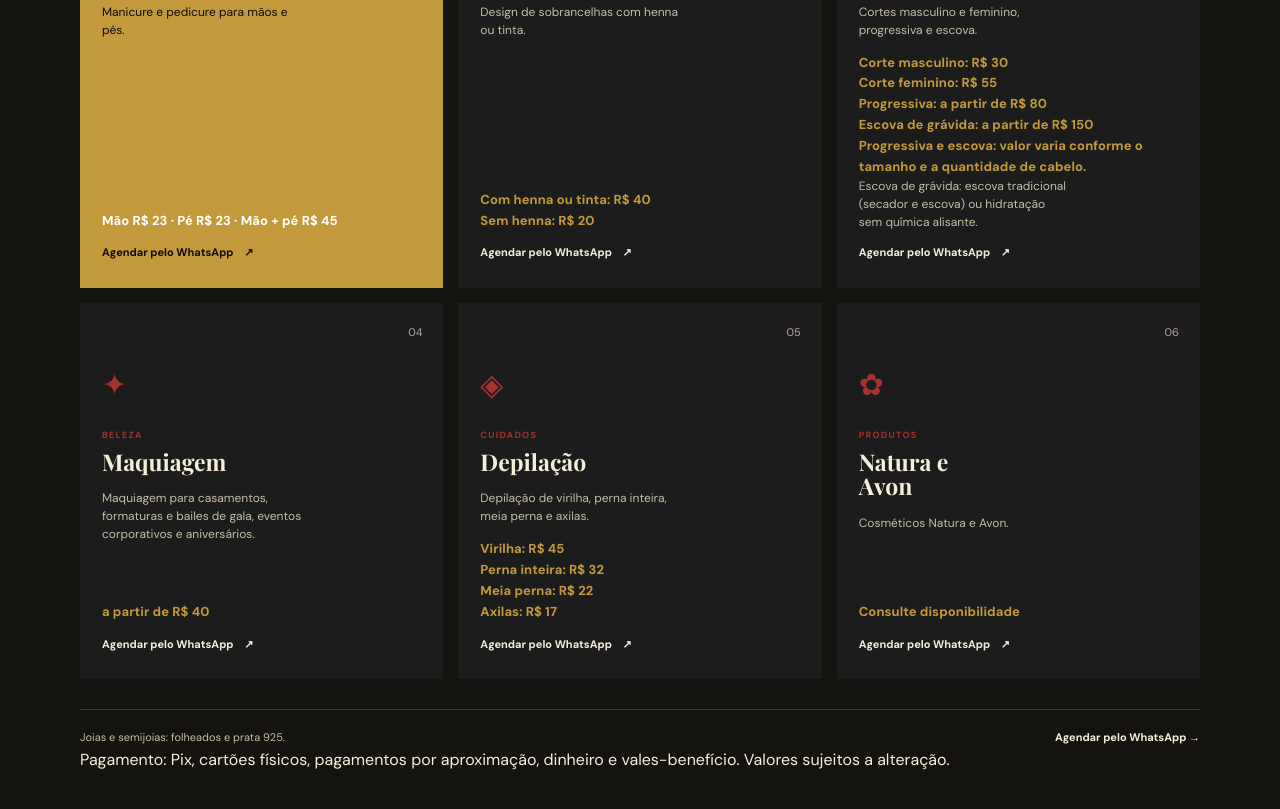
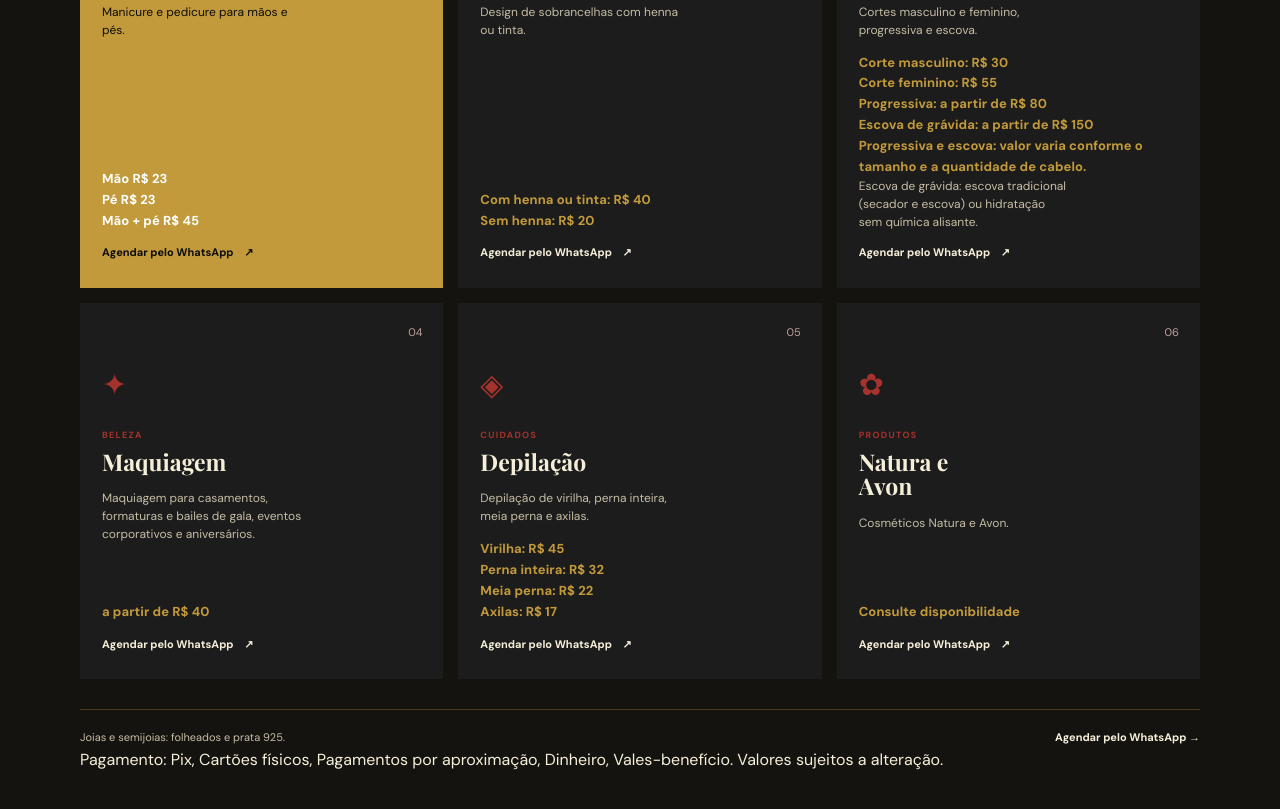
Before and after one commit to italogomes345/salao-edmais, a plain HTML site: page index.html in a window 1280 px wide. Shown: the part 2164-2973 px from the top of the page. Drawn offline with nearby package versions, Linux system fonts and the light colour scheme.

Commit message:
Centraliza preços em arquivo JSON

```diff
--- a/index.html
+++ b/index.html
@@ -101,24 +101,24 @@
       <section class="section services-section" id="servicos">
         <div class="container"><div class="section-heading"><div><p class="eyebrow"><span class="eyebrow-line"></span> O que fazemos</p><h2>Serviços para realçar<br /><em>quem você é.</em></h2></div><p class="section-intro">Confira os serviços disponíveis e escolha o que deseja agendar.</p></div>
           <div class="services-grid">
-            <article class="service-card featured"><div class="service-number">01</div><div class="service-icon">♡</div><small class="service-category">Unhas</small><h3>Manicure e<br />Pedicure</h3><p>Manicure e pedicure para mãos e pés. <!-- PREENCHER: informar o que cada serviço inclui. --></p><span class="service-price">Mão R$ 23 · Pé R$ 23 · Mão + pé R$ 45</span><a data-whatsapp-link data-whatsapp-message="Olá! Gostaria de agendar manicure e/ou pedicure pelo SalãoEdmais." href="https://wa.me/5531982954114" aria-label="Agendar manicure ou pedicure pelo WhatsApp">Agendar pelo WhatsApp <span>↗</span></a></article>
-            <article class="service-card"><div class="service-number">02</div><div class="service-icon">✧</div><small class="service-category">Olhar</small><h3>Design de<br />Sobrancelhas</h3><p>Design de sobrancelhas com henna ou tinta. <!-- PREENCHER: informar o que está incluído no design. --></p><span class="service-price">Com henna ou tinta: R$ 40<br />Sem henna: R$ 20</span><a data-whatsapp-link data-whatsapp-message="Olá! Gostaria de agendar design de sobrancelhas pelo SalãoEdmais." href="https://wa.me/5531982954114" aria-label="Agendar design de sobrancelhas pelo WhatsApp">Agendar pelo WhatsApp <span>↗</span></a></article>
-            <article class="service-card"><div class="service-number">03</div><div class="service-icon">◌</div><small class="service-category">Cabelos</small><h3>Cortes e<br />Progressivas</h3><p>Cortes masculino e feminino, progressiva e escova. <!-- PREENCHER: explicar o que cada serviço inclui. --></p><span class="service-price">Corte masculino: R$ 30<br />Corte feminino: R$ 55<br />Progressiva: a partir de R$ 80<br />Escova de grávida: a partir de R$ 150<br />Progressiva e escova: valor varia conforme o tamanho e a quantidade de cabelo.</span><p>Escova de grávida: escova tradicional (secador e escova) ou hidratação sem química alisante.</p><a data-whatsapp-link data-whatsapp-message="Olá! Gostaria de agendar um serviço de cabelo pelo SalãoEdmais." href="https://wa.me/5531982954114" aria-label="Agendar serviço de cabelo pelo WhatsApp">Agendar pelo WhatsApp <span>↗</span></a></article>
-            <article class="service-card"><div class="service-number">04</div><div class="service-icon">✦</div><small class="service-category">Beleza</small><h3>Maquiagem</h3><p>Maquiagem para casamentos, formaturas e bailes de gala, eventos corporativos e aniversários. <!-- PREENCHER: informar o que inclui a maquiagem. --></p><span class="service-price">a partir de R$ 40</span><a data-whatsapp-link data-whatsapp-message="Olá! Gostaria de agendar maquiagem pelo SalãoEdmais." href="https://wa.me/5531982954114" aria-label="Agendar maquiagem pelo WhatsApp">Agendar pelo WhatsApp <span>↗</span></a></article>
-            <article class="service-card"><div class="service-number">05</div><div class="service-icon">◈</div><small class="service-category">Cuidados</small><h3>Depilação</h3><p>Depilação de virilha, perna inteira, meia perna e axilas.</p><span class="service-price">Virilha: R$ 45<br />Perna inteira: R$ 32<br />Meia perna: R$ 22<br />Axilas: R$ 17</span><a data-whatsapp-link data-whatsapp-message="Olá! Gostaria de agendar depilação pelo SalãoEdmais." href="https://wa.me/5531982954114" aria-label="Agendar depilação pelo WhatsApp">Agendar pelo WhatsApp <span>↗</span></a></article>
+            <article class="service-card featured"><div class="service-number">01</div><div class="service-icon">♡</div><small class="service-category">Unhas</small><h3>Manicure e<br />Pedicure</h3><p>Manicure e pedicure para mãos e pés. <!-- PREENCHER: informar o que cada serviço inclui. --></p><span class="service-price" data-price-id="nails">Mão R$ 23 · Pé R$ 23 · Mão + pé R$ 45</span><a data-whatsapp-link data-whatsapp-message="Olá! Gostaria de agendar manicure e/ou pedicure pelo SalãoEdmais." href="https://wa.me/5531982954114" aria-label="Agendar manicure ou pedicure pelo WhatsApp">Agendar pelo WhatsApp <span>↗</span></a></article>
+            <article class="service-card"><div class="service-number">02</div><div class="service-icon">✧</div><small class="service-category">Olhar</small><h3>Design de<br />Sobrancelhas</h3><p>Design de sobrancelhas com henna ou tinta. <!-- PREENCHER: informar o que está incluído no design. --></p><span class="service-price" data-price-id="eyebrows">Com henna ou tinta: R$ 40<br />Sem henna: R$ 20</span><a data-whatsapp-link data-whatsapp-message="Olá! Gostaria de agendar design de sobrancelhas pelo SalãoEdmais." href="https://wa.me/5531982954114" aria-label="Agendar design de sobrancelhas pelo WhatsApp">Agendar pelo WhatsApp <span>↗</span></a></article>
+            <article class="service-card"><div class="service-number">03</div><div class="service-icon">◌</div><small class="service-category">Cabelos</small><h3>Cortes e<br />Progressivas</h3><p>Cortes masculino e feminino, progressiva e escova. <!-- PREENCHER: explicar o que cada serviço inclui. --></p><span class="service-price" data-price-id="hair">Corte masculino: R$ 30<br />Corte feminino: R$ 55<br />Progressiva: a partir de R$ 80<br />Escova de grávida: a partir de R$ 150<br />Progressiva e escova: valor varia conforme o tamanho e a quantidade de cabelo.</span><p>Escova de grávida: escova tradicional (secador e escova) ou hidratação sem química alisante.</p><a data-whatsapp-link data-whatsapp-message="Olá! Gostaria de agendar um serviço de cabelo pelo SalãoEdmais." href="https://wa.me/5531982954114" aria-label="Agendar serviço de cabelo pelo WhatsApp">Agendar pelo WhatsApp <span>↗</span></a></article>
+            <article class="service-card"><div class="service-number">04</div><div class="service-icon">✦</div><small class="service-category">Beleza</small><h3>Maquiagem</h3><p>Maquiagem para casamentos, formaturas e bailes de gala, eventos corporativos e aniversários. <!-- PREENCHER: informar o que inclui a maquiagem. --></p><span class="service-price" data-price-id="makeup">a partir de R$ 40</span><a data-whatsapp-link data-whatsapp-message="Olá! Gostaria de agendar maquiagem pelo SalãoEdmais." href="https://wa.me/5531982954114" aria-label="Agendar maquiagem pelo WhatsApp">Agendar pelo WhatsApp <span>↗</span></a></article>
+            <article class="service-card"><div class="service-number">05</div><div class="service-icon">◈</div><small class="service-category">Cuidados</small><h3>Depilação</h3><p>Depilação de virilha, perna inteira, meia perna e axilas.</p><span class="service-price" data-price-id="depilation">Virilha: R$ 45<br />Perna inteira: R$ 32<br />Meia perna: R$ 22<br />Axilas: R$ 17</span><a data-whatsapp-link data-whatsapp-message="Olá! Gostaria de agendar depilação pelo SalãoEdmais." href="https://wa.me/5531982954114" aria-label="Agendar depilação pelo WhatsApp">Agendar pelo WhatsApp <span>↗</span></a></article>
             <article class="service-card"><div class="service-number">06</div><div class="service-icon">✿</div><small class="service-category">Produtos</small><h3>Natura e<br />Avon</h3><p>Cosméticos Natura e Avon. <!-- PREENCHER: detalhar os produtos disponíveis. --></p><span class="service-price">Consulte disponibilidade</span><a data-whatsapp-link data-whatsapp-message="Olá! Gostaria de consultar produtos Natura e Avon do SalãoEdmais." href="https://wa.me/5531982954114" aria-label="Consultar produtos Natura e Avon pelo WhatsApp">Agendar pelo WhatsApp <span>↗</span></a></article>
           </div>
           <div class="service-footer"><span>Joias e semijoias: folheados e prata 925.</span><a data-whatsapp-link href="https://wa.me/5531982954114">Agendar pelo WhatsApp <span>→</span></a></div>
-          <p class="service-payment">Pagamento: Pix, cartões físicos, pagamentos por aproximação, dinheiro e vales-benefício. Valores sujeitos a alteração.</p>
+          <p class="service-payment" data-payment-methods>Pagamento: Pix, cartões físicos, pagamentos por aproximação, dinheiro e vales-benefício. Valores sujeitos a alteração.</p>
         </div>
       </section>
 
       <section class="section combos-section" id="combos">
         <div class="container"><div class="section-heading"><div><p class="eyebrow"><span class="eyebrow-line"></span> Combinações de serviços</p><h2>Serviços em<br /><em>combinação.</em></h2></div><p class="section-intro">Consulte os valores e a disponibilidade de cada combinação.</p></div>
           <div class="combos-grid">
-            <article class="combo-card combo-card-featured"><span class="combo-label">Combo 01 · Mãos e olhar</span><h3>Mãos e olhar</h3><p>Pé e mão + design de sobrancelhas (com henna ou tinta).</p><span class="combo-condition">R$ 75 · economize R$ 10</span><a data-whatsapp-link data-whatsapp-message="Olá! Gostaria de agendar o Combo 01: pé e mão + design de sobrancelhas pelo SalãoEdmais." href="https://wa.me/5531982954114">Agendar pelo WhatsApp <span>↗</span></a></article>
-            <article class="combo-card"><span class="combo-label">Combo 02 · Depilação básica</span><h3>Depilação básica</h3><p>Perna inteira + axilas.</p><span class="combo-condition">R$ 44 · economize R$ 5</span><a data-whatsapp-link data-whatsapp-message="Olá! Gostaria de agendar o Combo 02: depilação de perna inteira + axilas pelo SalãoEdmais." href="https://wa.me/5531982954114">Agendar pelo WhatsApp <span>↗</span></a></article>
-            <article class="combo-card"><span class="combo-label">Combo 03 · Dia de cuidado</span><h3>Dia de cuidado</h3><p>Corte feminino + pé e mão.</p><span class="combo-condition">R$ 90 · economize R$ 10</span><a data-whatsapp-link data-whatsapp-message="Olá! Gostaria de agendar o Combo 03: corte feminino + pé e mão pelo SalãoEdmais." href="https://wa.me/5531982954114">Agendar pelo WhatsApp <span>↗</span></a></article>
+            <article class="combo-card combo-card-featured"><span class="combo-label">Combo 01 · Mãos e olhar</span><h3>Mãos e olhar</h3><p>Pé e mão + design de sobrancelhas (com henna ou tinta).</p><span class="combo-condition" data-combo-price-id="handsAndLook">R$ 75 · economize R$ 10</span><a data-whatsapp-link data-whatsapp-message="Olá! Gostaria de agendar o Combo 01: pé e mão + design de sobrancelhas pelo SalãoEdmais." href="https://wa.me/5531982954114">Agendar pelo WhatsApp <span>↗</span></a></article>
+            <article class="combo-card"><span class="combo-label">Combo 02 · Depilação básica</span><h3>Depilação básica</h3><p>Perna inteira + axilas.</p><span class="combo-condition" data-combo-price-id="basicDepilation">R$ 44 · economize R$ 5</span><a data-whatsapp-link data-whatsapp-message="Olá! Gostaria de agendar o Combo 02: depilação de perna inteira + axilas pelo SalãoEdmais." href="https://wa.me/5531982954114">Agendar pelo WhatsApp <span>↗</span></a></article>
+            <article class="combo-card"><span class="combo-label">Combo 03 · Dia de cuidado</span><h3>Dia de cuidado</h3><p>Corte feminino + pé e mão.</p><span class="combo-condition" data-combo-price-id="careDay">R$ 90 · economize R$ 10</span><a data-whatsapp-link data-whatsapp-message="Olá! Gostaria de agendar o Combo 03: corte feminino + pé e mão pelo SalãoEdmais." href="https://wa.me/5531982954114">Agendar pelo WhatsApp <span>↗</span></a></article>
           </div>
         </div>
       </section>
--- /dev/null
+++ b/precos.json
@@ -0,0 +1,49 @@
+{
+  "services": {
+    "nails": {
+      "hand": 23,
+      "foot": 23,
+      "handsAndFeet": 45
+    },
+    "eyebrows": {
+      "withHenna": 40,
+      "withoutHenna": 20
+    },
+    "hair": {
+      "maleCut": 30,
+      "femaleCut": 55,
+      "progressiveFrom": 80,
+      "pregnancyBrushFrom": 150
+    },
+    "makeup": {
+      "from": 40
+    },
+    "depilation": {
+      "groin": 45,
+      "fullLeg": 32,
+      "halfLeg": 22,
+      "underarms": 17
+    }
+  },
+  "combos": {
+    "handsAndLook": {
+      "price": 75,
+      "savings": 10
+    },
+    "basicDepilation": {
+      "price": 44,
+      "savings": 5
+    },
+    "careDay": {
+      "price": 90,
+      "savings": 10
+    }
+  },
+  "paymentMethods": [
+    "Pix",
+    "Cartões físicos",
+    "Pagamentos por aproximação",
+    "Dinheiro",
+    "Vales-benefício"
+  ]
+}
--- a/script.js
+++ b/script.js
@@ -25,6 +25,65 @@ menuToggle.addEventListener('click', () => {
 });
 
 nav.querySelectorAll('a').forEach((link) => link.addEventListener('click', closeMenu));
+
+// Os preços públicos são lidos do arquivo editável pelo painel administrativo.
+async function updateSitePrices() {
+  try {
+    const response = await fetch('./precos.json', { cache: 'no-store' });
+    if (!response.ok) throw new Error(`HTTP ${response.status}`);
+    const data = await response.json();
+    const formatPrice = (value) => {
+      const amount = Number(value);
+      if (!Number.isFinite(amount) || amount < 0) throw new Error('Valor inválido em precos.json');
+      return `R$ ${amount.toLocaleString('pt-BR', { maximumFractionDigits: 2 })}`;
+    };
+    const setLines = (selector, lines) => {
+      const element = document.querySelector(selector);
+      if (!element) return;
+      const nodes = lines.flatMap((line, index) => index
+        ? [document.createElement('br'), document.createTextNode(line)]
+        : [document.createTextNode(line)]);
+      element.replaceChildren(...nodes);
+    };
+
+    setLines('[data-price-id="nails"]', [
+      `Mão ${formatPrice(data.services.nails.hand)}`,
+      `Pé ${formatPrice(data.services.nails.foot)}`,
+      `Mão + pé ${formatPrice(data.services.nails.handsAndFeet)}`
+    ]);
+    setLines('[data-price-id="eyebrows"]', [
+      `Com henna ou tinta: ${formatPrice(data.services.eyebrows.withHenna)}`,
+      `Sem henna: ${formatPrice(data.services.eyebrows.withoutHenna)}`
+    ]);
+    setLines('[data-price-id="hair"]', [
+      `Corte masculino: ${formatPrice(data.services.hair.maleCut)}`,
+      `Corte feminino: ${formatPrice(data.services.hair.femaleCut)}`,
+      `Progressiva: a partir de ${formatPrice(data.services.hair.progressiveFrom)}`,
+      `Escova de grávida: a partir de ${formatPrice(data.services.hair.pregnancyBrushFrom)}`,
+      'Progressiva e escova: valor varia conforme o tamanho e a quantidade de cabelo.'
+    ]);
+    setLines('[data-price-id="makeup"]', [`a partir de ${formatPrice(data.services.makeup.from)}`]);
+    setLines('[data-price-id="depilation"]', [
+      `Virilha: ${formatPrice(data.services.depilation.groin)}`,
+      `Perna inteira: ${formatPrice(data.services.depilation.fullLeg)}`,
+      `Meia perna: ${formatPrice(data.services.depilation.halfLeg)}`,
+      `Axilas: ${formatPrice(data.services.depilation.underarms)}`
+    ]);
+
+    for (const [id, combo] of Object.entries(data.combos)) {
+      const element = document.querySelector(`[data-combo-price-id="${id}"]`);
+      if (element) element.textContent = `${formatPrice(combo.price)} · economize ${formatPrice(combo.savings)}`;
+    }
+    const paymentMethods = document.querySelector('[data-payment-methods]');
+    if (paymentMethods && Array.isArray(data.paymentMethods)) {
+      paymentMethods.textContent = `Pagamento: ${data.paymentMethods.join(', ')}. Valores sujeitos a alteração.`;
+    }
+  } catch (error) {
+    console.error('Não foi possível carregar os preços do SalãoEdmais.', error);
+  }
+}
+
+updateSitePrices();
 
 // Formulário de agendamento
 const bookingForm = document.querySelector('#booking-form');
```
